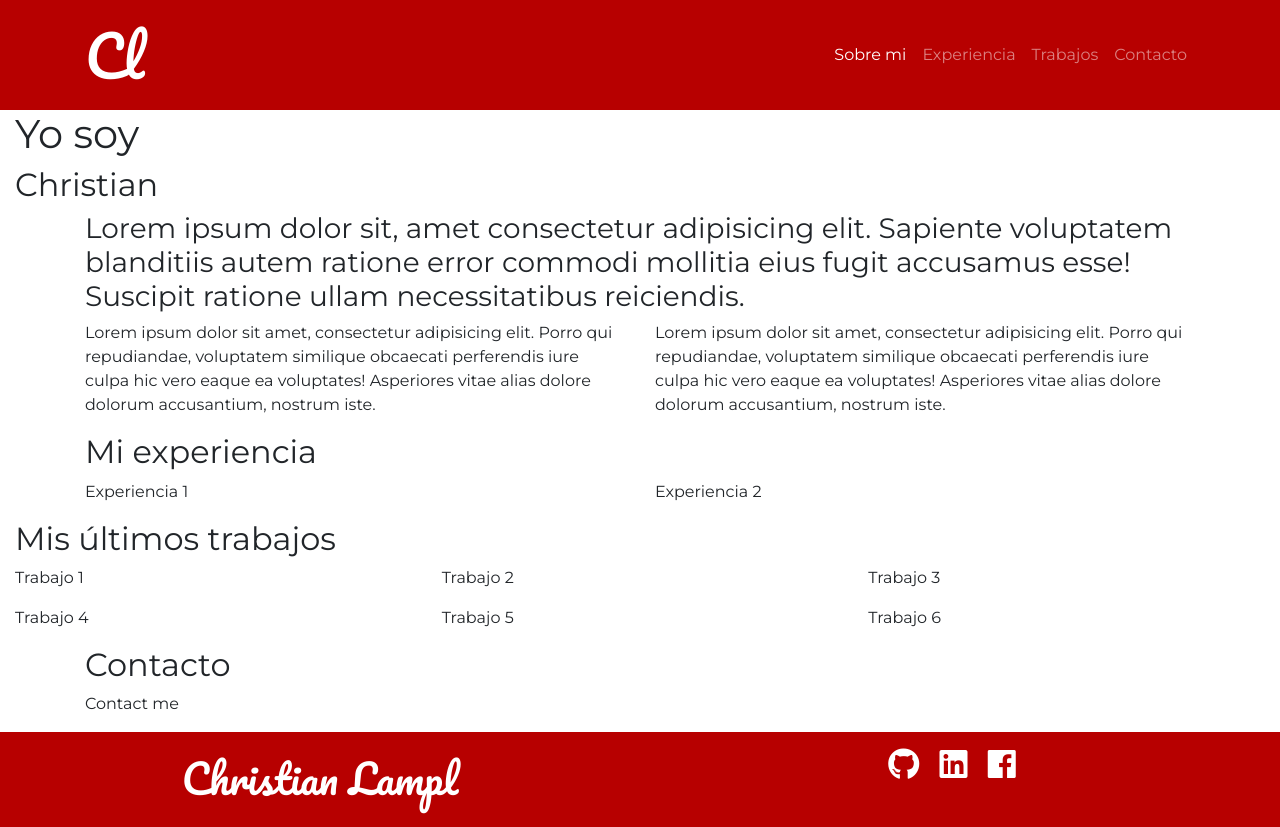
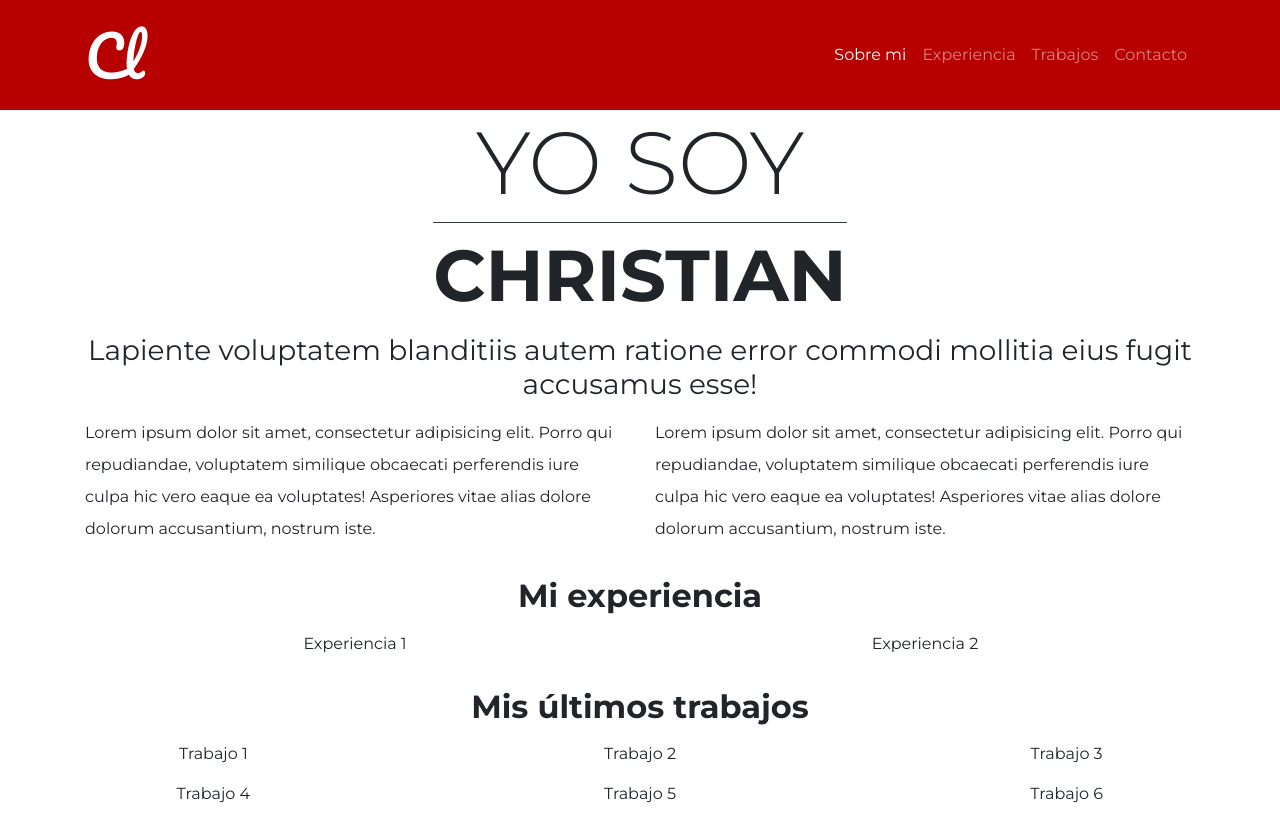
Before and after one commit to chrila/portfolio-es, a plain HTML site: page index.html in a window 1280 px wide. Shown: the top 827 px of the page. Drawn offline with nearby package versions, Linux system fonts and the light colour scheme.

Commit message:
added some styling

```diff
--- a/assets/css/style.css
+++ b/assets/css/style.css
@@ -15,6 +15,10 @@ body {
     font-size: 2.5rem;
 }
 
+.about-text {
+    line-height: 2;
+}
+
 footer a:link {
     color: #ffffff;
     text-decoration: none;
@@ -28,7 +32,3 @@ footer a:visited {
 .bg-navbar {
     background-color: #b70000;
 }
-
-.footer-col {
-    height: 100%;
-}
--- a/index.html
+++ b/index.html
@@ -48,16 +48,16 @@
     </nav>
 
     <!-- Hero section -->
-    <section class="container-fluid">
-        <h1>Yo soy</h1>
-        <h2>Christian</h2>
+    <section class="container-fluid  text-center">
+        <p><span class="display-2 mt-5">YO SOY</span></p>
+        <p><span class="display-3 mb-5 pt-2 border-top border-dark font-weight-bold">CHRISTIAN</span></p>
     </section>
 
     <!-- About section -->
     <section class="container" id="about">
-        <h3>Lorem ipsum dolor sit, amet consectetur adipisicing elit. Sapiente voluptatem blanditiis autem ratione error
-            commodi mollitia eius fugit accusamus esse! Suscipit ratione ullam necessitatibus reiciendis.</h3>
-        <div class="row">
+        <h3 class="text-center mt-3 mb-3">Lapiente voluptatem blanditiis autem ratione error commodi mollitia eius fugit
+            accusamus esse!</h3>
+        <div class="row about-text">
             <div class="col-md-6">
                 <p>Lorem ipsum dolor sit amet, consectetur adipisicing elit. Porro qui repudiandae, voluptatem similique
                     obcaecati perferendis iure culpa hic vero eaque ea voluptates! Asperiores vitae alias dolore dolorum
@@ -72,8 +72,8 @@
     </section>
 
     <!-- Experience section -->
-    <section class="container" id="experience">
-        <h2>Mi experiencia</h2>
+    <section class="container text-center" id="experience">
+        <h2 class="font-weight-bold mt-3 mb-3">Mi experiencia</h2>
         <div class="row">
             <div class="col-md-6">
                 <p>Experiencia 1</p>
@@ -85,8 +85,8 @@
     </section>
 
     <!-- Work section -->
-    <section class="container-fluid" id="work">
-        <h2>Mis últimos trabajos</h2>
+    <section class="container-fluid text-center" id="work">
+        <h2 class="font-weight-bold mt-3 mb-3">Mis últimos trabajos</h2>
         <div class="row">
             <div class="col-md-4">
                 <p>Trabajo 1</p>
@@ -110,18 +110,18 @@
     </section>
 
     <!-- Contact section -->
-    <section class="container" id="contact">
-        <h2>Contacto</h2>
+    <section class="container text-center" id="contact">
+        <h2 class="font-weight-bold mt-3 mb-3">Contacto</h2>
         <p>Contact me</p>
     </section>
 
     <!-- Footer -->
     <footer class="container-fluid navbar-dark bg-navbar py-3 my-0 text-center text-white">
         <div class="row">
-            <div class="col-md-6 text-center footer-col">
+            <div class="col-md-6 text-center">
                 <p class="logo-text-footer">Christian Lampl</p>
             </div>
-            <div class="col-md-6 text-center align-middle footer-col">
+            <div class="col-md-6 text-center mt-3">
                 <a href="https://github.com/chrila/"><i class="fab fa-github fa-2x mr-3"></i></a>
                 <a href="https://www.linkedin.com/in/christian-lampl"><i class="fab fa-linkedin fa-2x mr-3"></i></a>
                 <a href="https://www.facebook.com/chlampl"><i class="fab fa-facebook fa-2x mr-3"></i></a>
```
